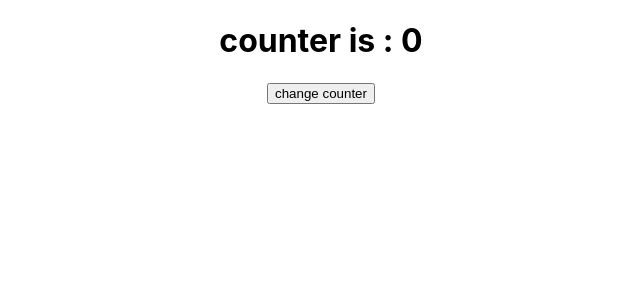
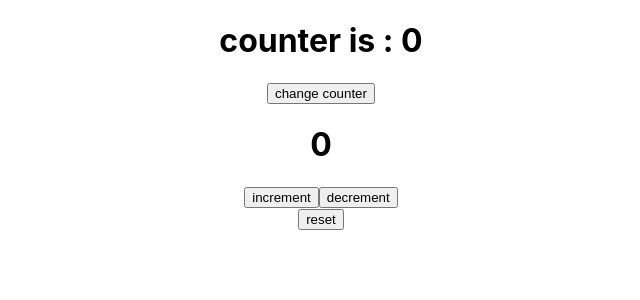
Before and after one commit to Crihojames/React-exercises, a React (Create React App) app: page / in a window 1280 px wide. Shown: the top 300 px of the page, without its empty margins (319-959 px from the left). Built offline with nearby package versions, Linux system fonts and the light colour scheme.

Commit message:
add udapte counter2

```diff
--- a/src/App.js
+++ b/src/App.js
@@ -1,11 +1,13 @@
 import logo from './logo.svg';
-import Count from './components/counter'
+import Count from './components/Counter'
+import Counter2 from './components/Counter2';
 import './App.css';
 
 function App() {
   return (
     <div className="App">
-      <Count/>
+    <Count/>
+    <Counter2/>
     </div>
   );
 }
--- /dev/null
+++ b/src/components/Counter2.js
@@ -0,0 +1,18 @@
+import React, { useState } from "react"
+
+const counter2 = () => {
+  const [count, setCount] = useState(0);
+  const initialCount = 0;
+  return (
+    <div>
+      <h1>{count}</h1>
+      <button onClick={() => setCount(count + 1)}>increment</button>
+      <button onClick={() => setCount(count - 1)}>decrement</button>
+      <div>
+        <button onClick={()=>setCount(initialCount)}>reset</button>
+      </div>
+    </div>
+  )
+}
+
+export default counter2
```
